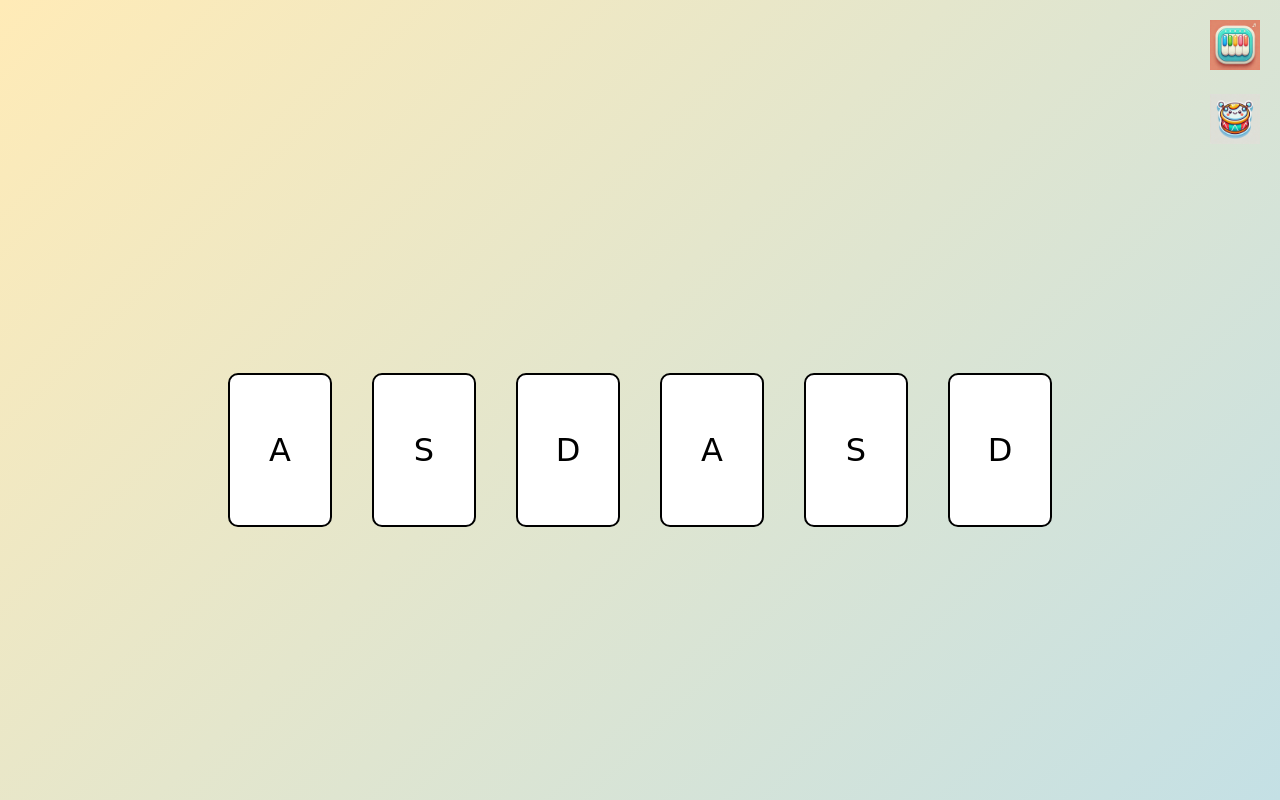
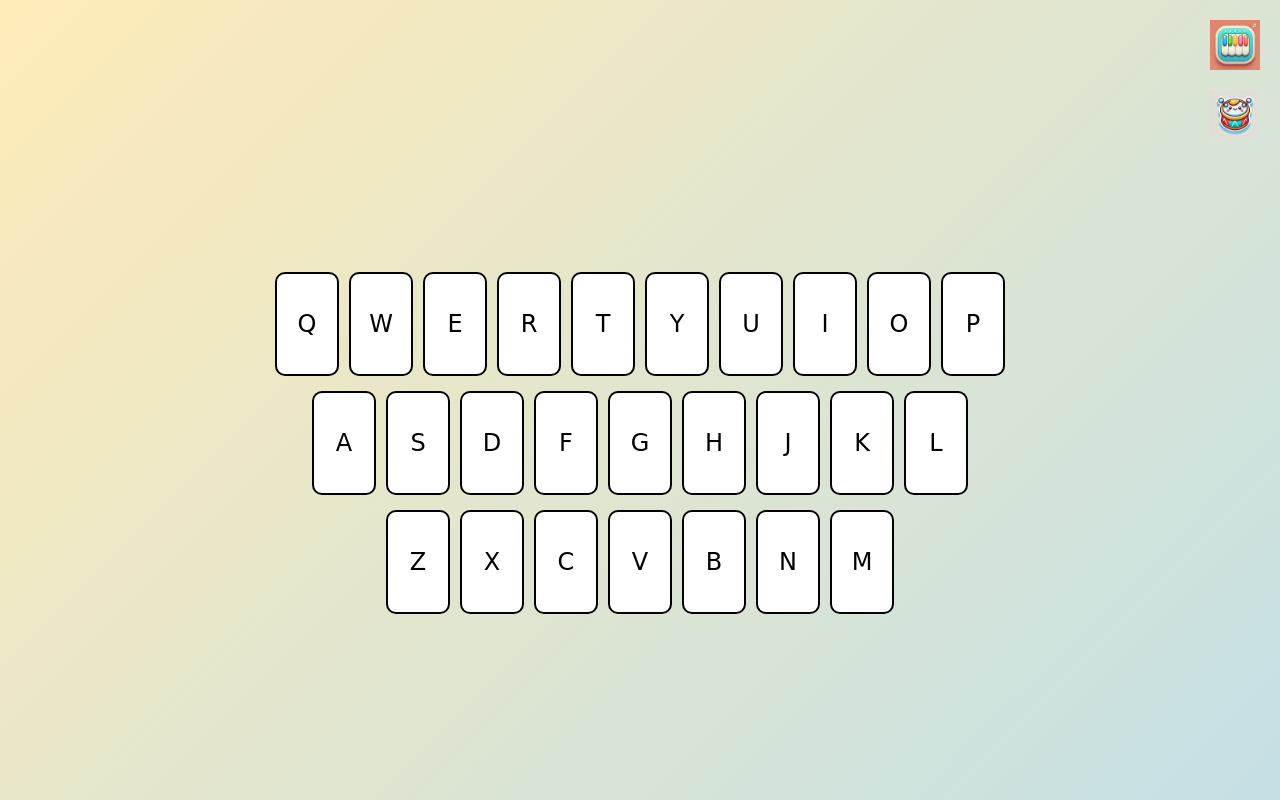
Before and after one commit to avaquero1/PlayfulPixels, a Flask app: page /music in a window 1280 px wide. Run offline with Flask 3, Linux system fonts and the light colour scheme.

Commit message:
debugged an issue with the music ui

```diff
--- a/app/static/css/styles.css
+++ b/app/static/css/styles.css
@@ -12,12 +12,13 @@
     cursor: url('/static/images/custom-cursor.png'), auto;
 }
 
+
+
 /* Use the custom pointer cursor for buttons specifically */
 a, button, .clickable {
     cursor: url('/static/images/custom-pointer.png') 16 16, pointer;
 }
 
-/* Container and Header Styles */
 .container {
     text-align: center;
     width: 100%;
@@ -35,6 +36,14 @@
     border-radius: 20px; /* Curved edges for the mascot */
 }
 
+
+
+
+
+
+
+
+
 /* Instrument Selection */
 .instrument-selection {
     position: absolute;
@@ -45,28 +54,46 @@
     gap: 20px;
 }
 
-.instrument-icon img {
+.instrument-icon {
     width: 50px; /* Reduced size */
     height: 50px;
+    transition: transform 0.3s ease;
+}
+
+.instrument-icon img {
+    width: 100%;
+    height: 100%;
+}
+
+.instrument-icon.active {
+    transform: scale(1.1);
+    box-shadow: 0px 4px 8px rgba(0, 0, 0, 0.2);
 }
 
 /* Note Interface */
 .note-interface {
     display: flex;
-    justify-content: center;
+    flex-direction: column;
+    align-items: center;
     margin-top: 100px; /* Adjust position to center */
 }
 
+.key-row {
+    display: flex;
+    justify-content: center;
+    margin-bottom: 15px; /* Space between rows */
+}
+
 .key, .pad {
-    width: 100px;
-    height: 150px;
-    margin: 0 20px;
+    width: 60px;
+    height: 100px;
+    margin: 0 5px;
     background-color: #FFF;
     border: 2px solid #000;
     border-radius: 10px;
     text-align: center;
-    line-height: 150px;
-    font-size: 32px;
+    line-height: 100px;
+    font-size: 24px;
     cursor: pointer;
     transition: transform 0.1s ease, background-color 0.1s ease;
 }
@@ -80,7 +107,24 @@
     background-color: #ccc;
 }
 
-/* Game Link Styles */
+
+
+
+
+
+
+
+
+
+
+
+
+
+
+
+
+
+
 .game-link {
     text-decoration: none;
     color: inherit;
@@ -108,7 +152,9 @@
     transform: scale(1.1);
 }
 
-/* Grid Layout for Other Elements */
+
+
+
 .grid-container {
     display: grid;
     grid-template-columns: repeat(4, 1fr);
@@ -148,7 +194,6 @@
     box-shadow: 0px 6px 12px rgba(0, 0, 0, 0.15);
 }
 
-/* Home Button */
 .home-button {
     position: fixed;
     bottom: 20px;
@@ -162,13 +207,11 @@
     animation: pulse 2s infinite;
 }
 
-/* Mascot Container */
 .mascot-container {
     position: relative;
     display: inline-block;
 }
 
-/* Speech Bubble */
 .speech-bubble {
     position: absolute;
     top: -10px; /* Adjusted to move above the mascot */
@@ -197,7 +240,8 @@
     border-color: transparent #FFF transparent transparent;
 }
 
-/* Pulse Animation */
+
+
 @keyframes pulse {
     0% { transform: scale(1); }
     50% { transform: scale(1.1); }
--- a/app/templates/music.html
+++ b/app/templates/music.html
@@ -10,11 +10,11 @@
 
     <!-- Instrument Selection Section -->
     <div class="instrument-selection">
-        <div class="instrument-icon piano-icon" id="piano" data-instrument="piano">
+        <div class="instrument-icon" id="piano" data-instrument="piano">
             <img src="/static/images/icons/piano-icon.png" alt="Piano">
             <audio id="piano-sound" src="/static/sounds/piano-preview.mp3"></audio>
         </div>
-        <div class="instrument-icon drum-icon" id="drums" data-instrument="drums">
+        <div class="instrument-icon" id="drums" data-instrument="drums">
             <img src="/static/images/icons/drum-icon.png" alt="Drums">
             <audio id="drum-sound" src="/static/sounds/drum-preview.mp3"></audio>
         </div>
@@ -22,15 +22,38 @@
 
     <!-- Key/Pad Section for Playing Notes -->
     <div class="note-interface" id="piano-keys">
-        <div class="key" data-key="a">A</div>
-        <div class="key" data-key="s">S</div>
-        <div class="key" data-key="d">D</div>
-    </div>
-
-    <div class="note-interface hidden" id="drum-pads">
-        <div class="pad" data-key="a">A</div>
-        <div class="pad" data-key="s">S</div>
-        <div class="pad" data-key="d">D</div>
+        <div class="key-row">
+            <div class="key" data-key="q">Q</div>
+            <div class="key" data-key="w">W</div>
+            <div class="key" data-key="e">E</div>
+            <div class="key" data-key="r">R</div>
+            <div class="key" data-key="t">T</div>
+            <div class="key" data-key="y">Y</div>
+            <div class="key" data-key="u">U</div>
+            <div class="key" data-key="i">I</div>
+            <div class="key" data-key="o">O</div>
+            <div class="key" data-key="p">P</div>
+        </div>
+        <div class="key-row">
+            <div class="key" data-key="a">A</div>
+            <div class="key" data-key="s">S</div>
+            <div class="key" data-key="d">D</div>
+            <div class="key" data-key="f">F</div>
+            <div class="key" data-key="g">G</div>
+            <div class="key" data-key="h">H</div>
+            <div class="key" data-key="j">J</div>
+            <div class="key" data-key="k">K</div>
+            <div class="key" data-key="l">L</div>
+        </div>
+        <div class="key-row">
+            <div class="key" data-key="z">Z</div>
+            <div class="key" data-key="x">X</div>
+            <div class="key" data-key="c">C</div>
+            <div class="key" data-key="v">V</div>
+            <div class="key" data-key="b">B</div>
+            <div class="key" data-key="n">N</div>
+            <div class="key" data-key="m">M</div>
+        </div>
     </div>
 
     <script src="/static/js/scripts.js"></script>
```
